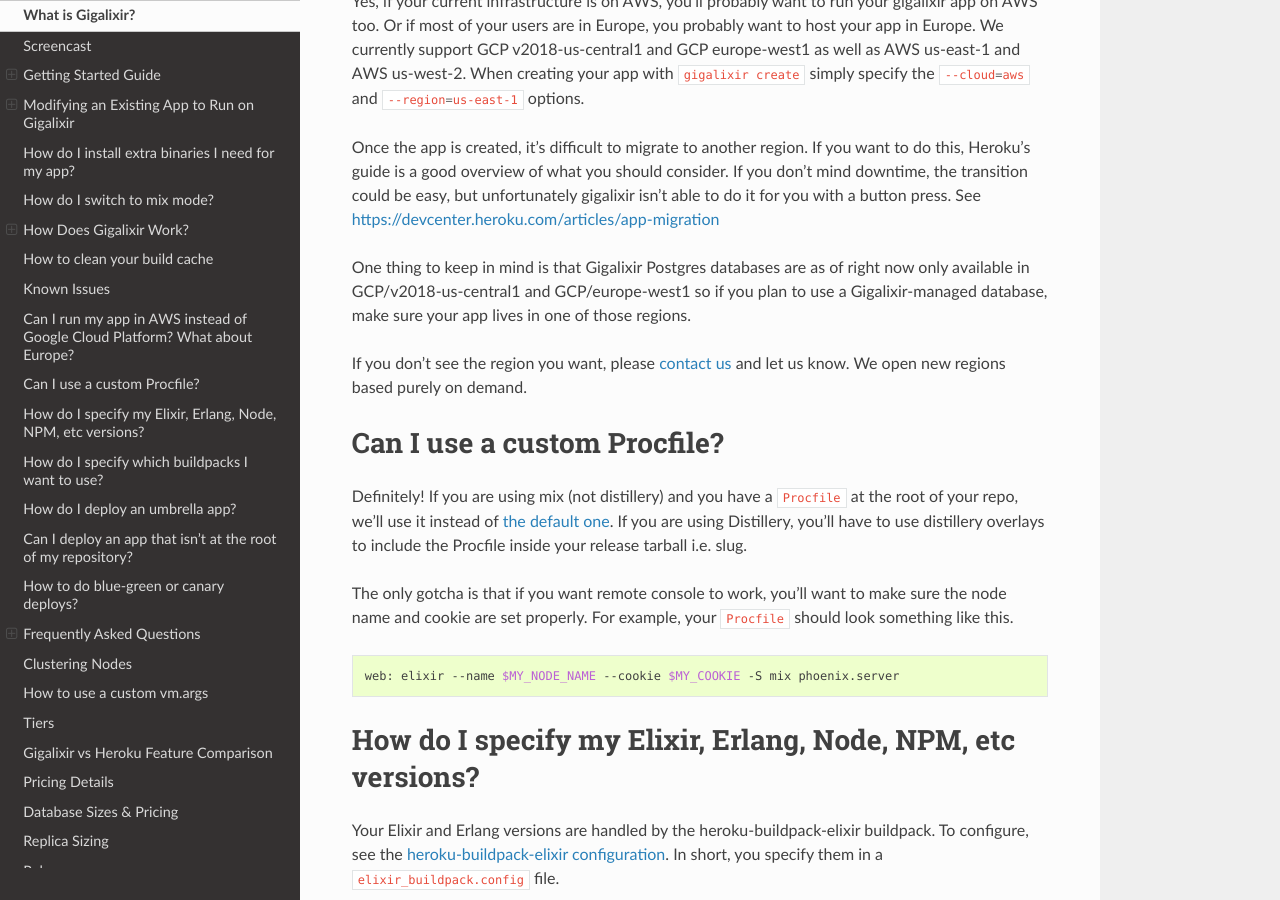
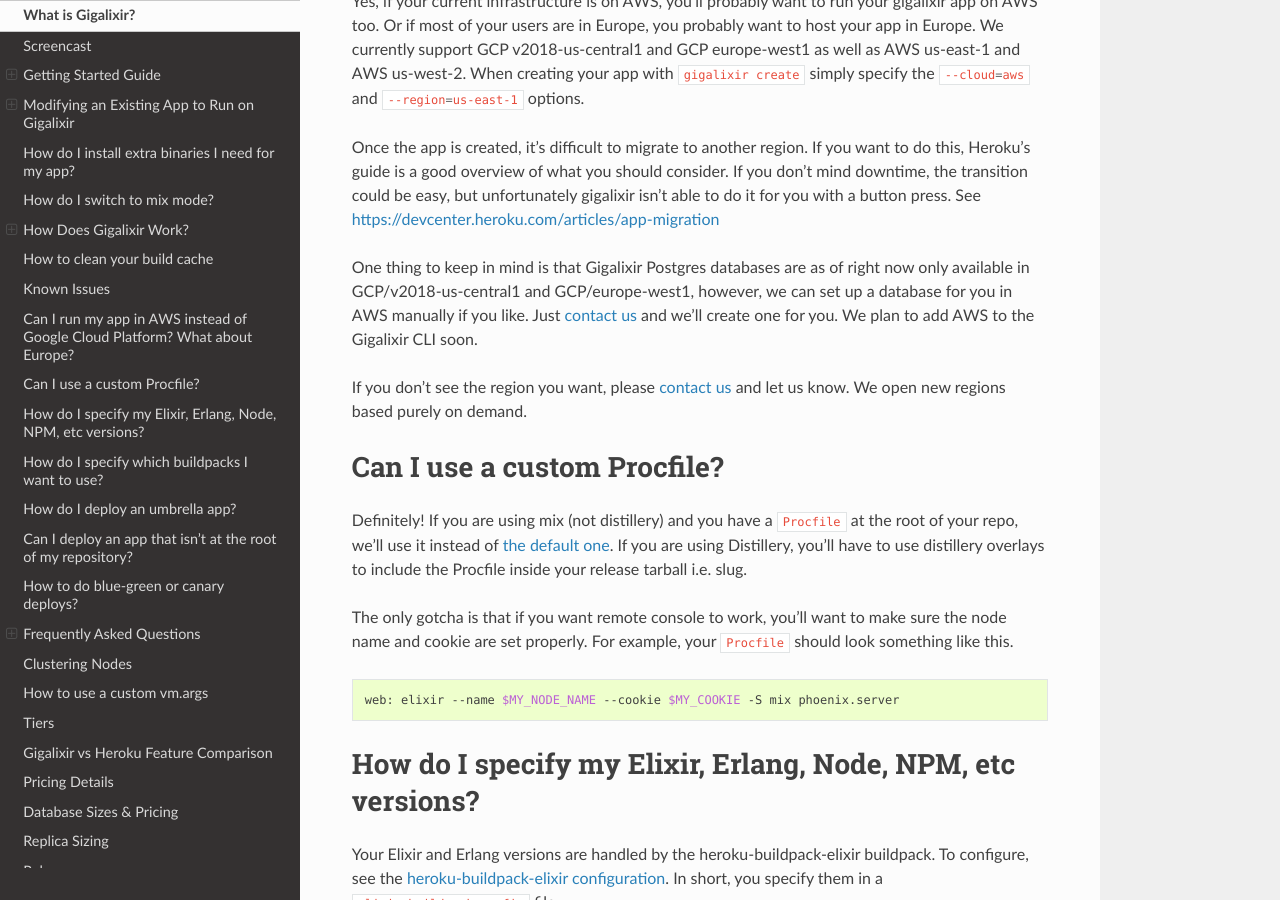
Before and after one commit to gigalixir/gigalixir-cli, a Sphinx documentation site: the page built from docs/source/main.rst, in a window 1280 px wide and 900 px high, scrolled down 21471 px. Built offline with Sphinx 7.4.7 and the Read the Docs theme 2.0.0, drawn with Linux system fonts in a browser that asks for light colours; some of the changed text lies outside the part shown.

Commit message:
fix typo and mention manual rds in docs.

```diff
--- a/docs/source/main.rst
+++ b/docs/source/main.rst
@@ -845,7 +845,7 @@ Yes, if your current infrastructure is on AWS, you'll probably want to run your
 
 Once the app is created, it's difficult to migrate to another region. If you want to do this, Heroku's guide is a good overview of what you should consider. If you don't mind downtime, the transition could be easy, but unfortunately gigalixir isn't able to do it for you with a button press. See https://devcenter.heroku.com/articles/app-migration
 
-One thing to keep in mind is that Gigalixir Postgres databases are as of right now only available in GCP/v2018-us-central1 and GCP/europe-west1 so if you plan to use a Gigalixir-managed database, make sure your app lives in one of those regions.
+One thing to keep in mind is that Gigalixir Postgres databases are as of right now only available in GCP/v2018-us-central1 and GCP/europe-west1, however, we can set up a database for you in AWS manually if you like. Just `contact us`_ and we'll create one for you. We plan to add AWS to the Gigalixir CLI soon.
 
 If you don't see the region you want, please `contact us`_ and let us know. We open new regions based purely on demand.
 
```
Also changed, not shown: other parts of docs/source/main.rst (+1 -1 lines).
